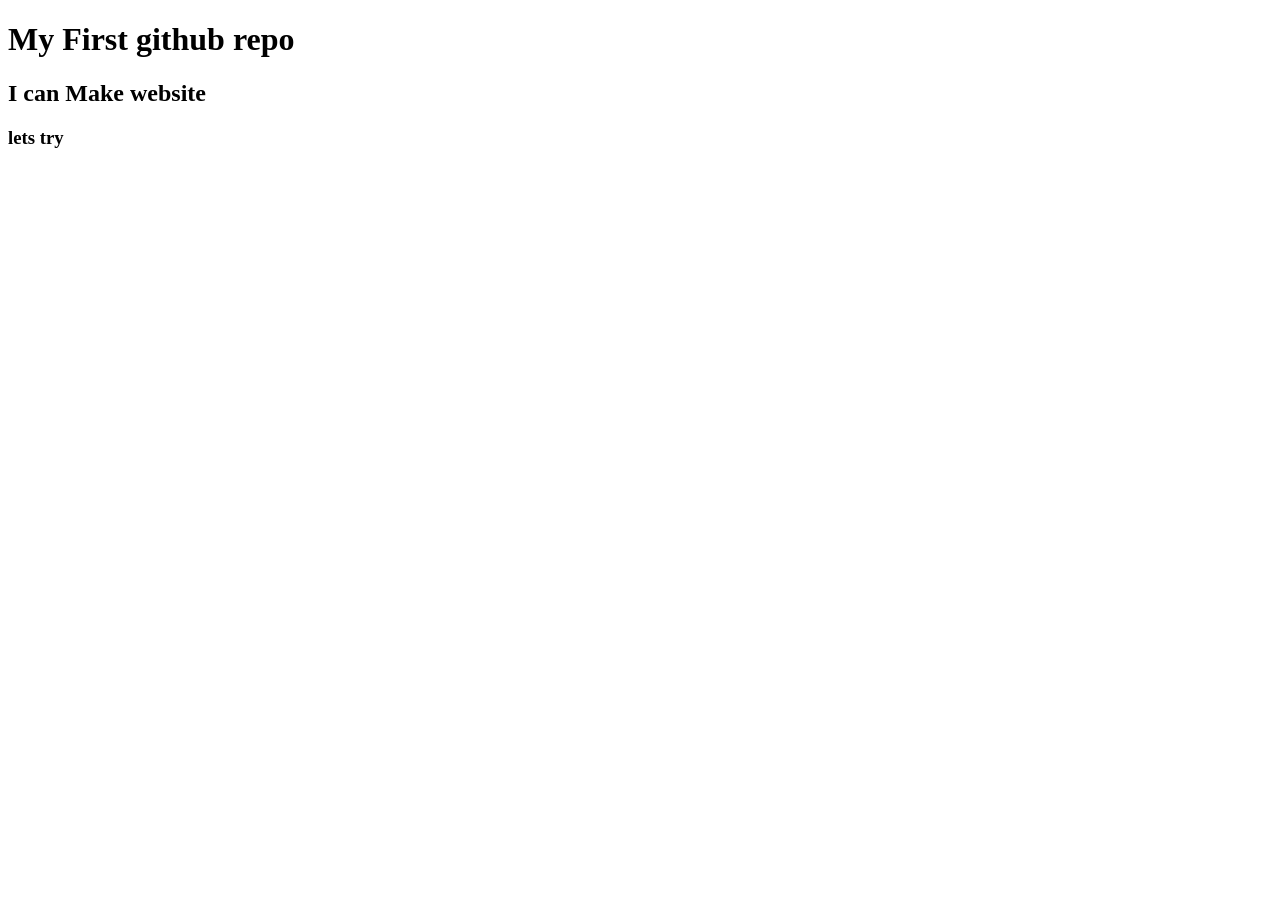
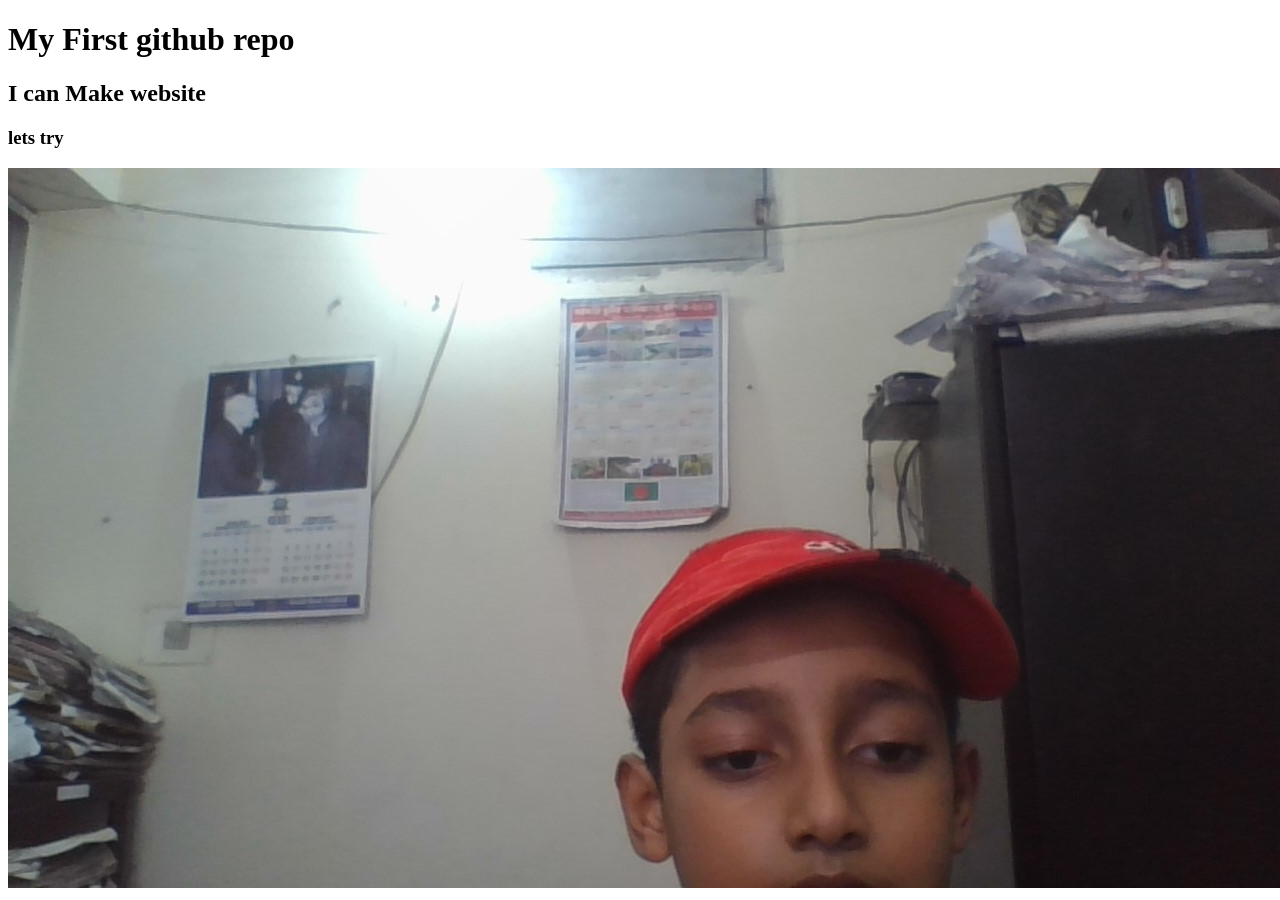
Before and after one commit to shakirbd007/my-second-repo, a plain HTML site: page index.html in a window 1280 px wide. Before the commit the page ends 800 px from the top, so only its background shows below. Drawn offline with Linux system fonts and the light colour scheme.

Commit message:
added sir son

```diff
--- a/index.html
+++ b/index.html
@@ -10,6 +10,7 @@
     <h1>My First github repo</h1>
     <h2>I can Make website</h2>
     <h3>lets try</h3>
+    <img src="pic.jpg" alt="">
 
 </body>
 </html>
```
Also changed, not shown: pic.jpg (added).
